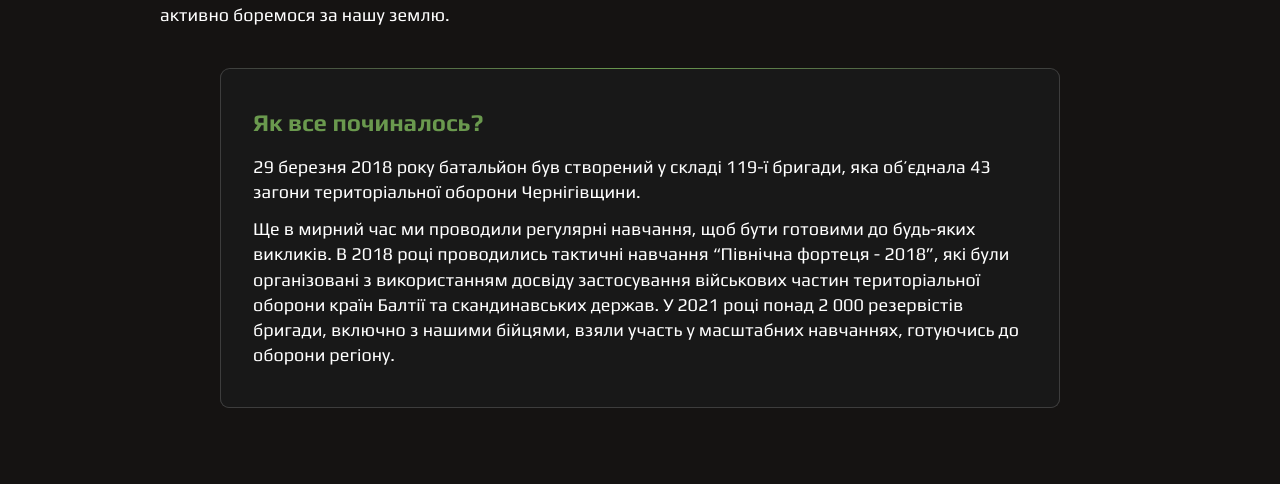
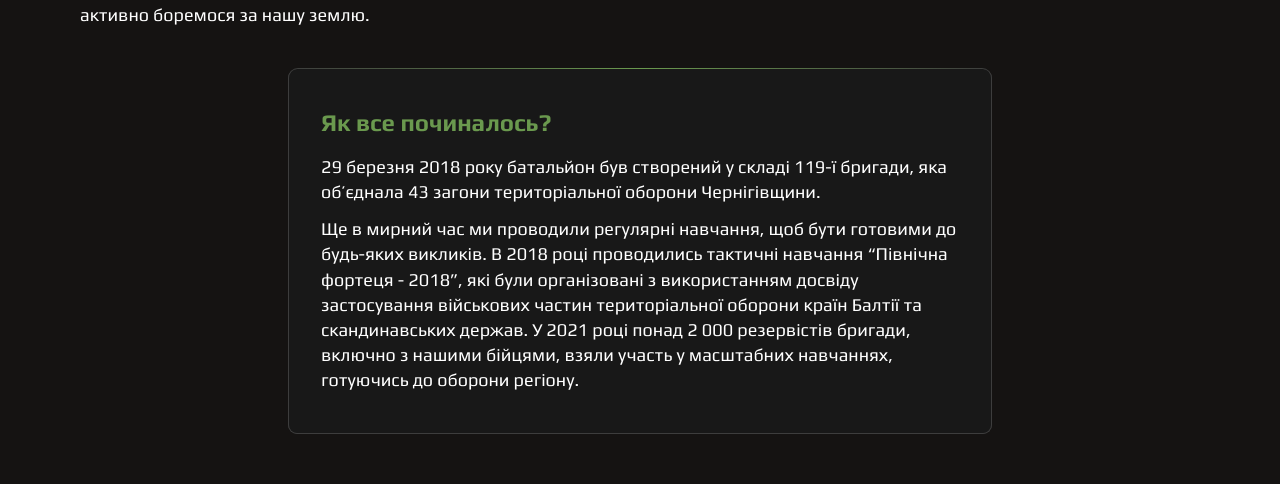
Before and after one commit to NatalyKrvch/162bat, a Next.js app: page / in a window 1280 px wide. Shown: the part 901-1385 px from the top of the page. Built offline with nearby package versions, Linux system fonts and the light colour scheme.

Commit message:
fix: HistorySection width

```diff
--- a/src/app/page.tsx
+++ b/src/app/page.tsx
@@ -15,7 +15,7 @@ const Home = () => {
         <HeroSection data={heroSectionData} />
       </Section>
 
-      <Section className="flex flex-col">
+      <Section>
         <HistorySection data={historySectionData} />
       </Section>
 
--- a/src/modules/HistorySection/HistorySection.tsx
+++ b/src/modules/HistorySection/HistorySection.tsx
@@ -35,7 +35,7 @@ const HistorySection = ({ data }: HistorySectionProps) => {
         {introText}
       </p>
 
-      <div className="mx-auto max-w-[840px]">
+      <div className="mx-auto w-full md:px-16 lg:px-20 xl:px-52">
         <BasicCard className="p-5.5 lg:px-8 lg:py-10">
           <TitledCard
             title={card.title}
```
Also changed, not shown: 1 other file (tests, documents, lock files or other folders).
